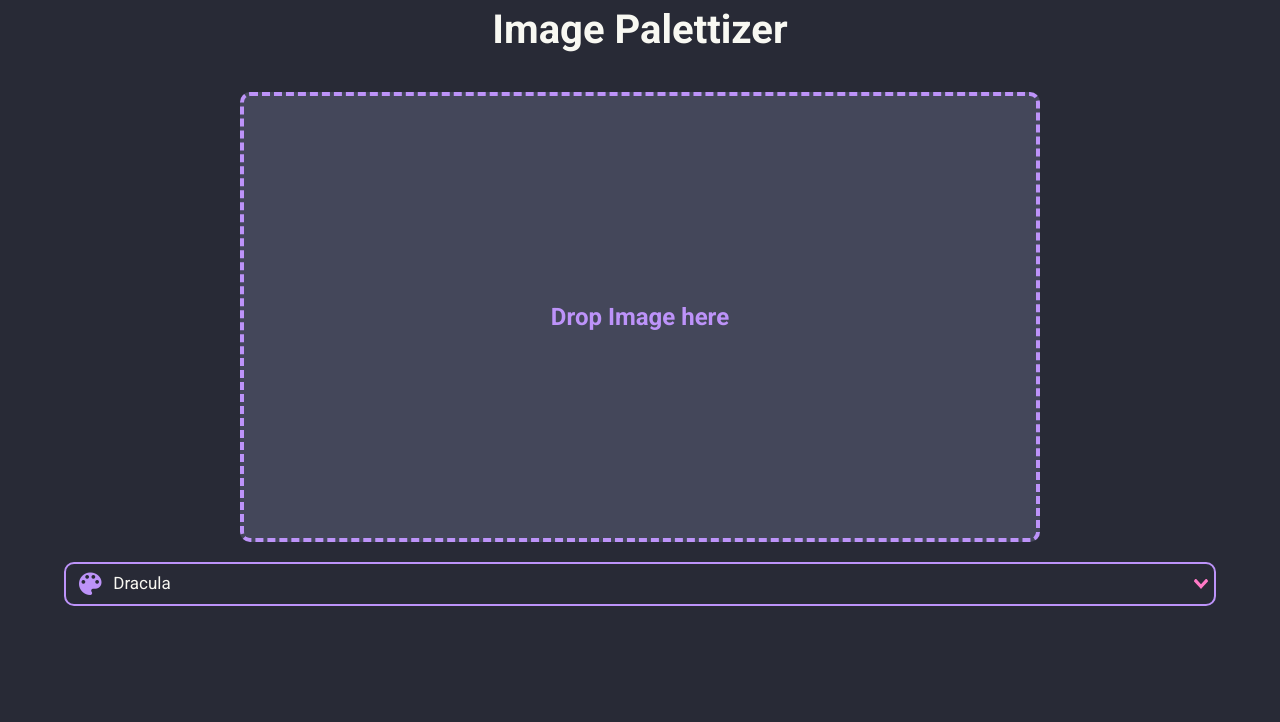
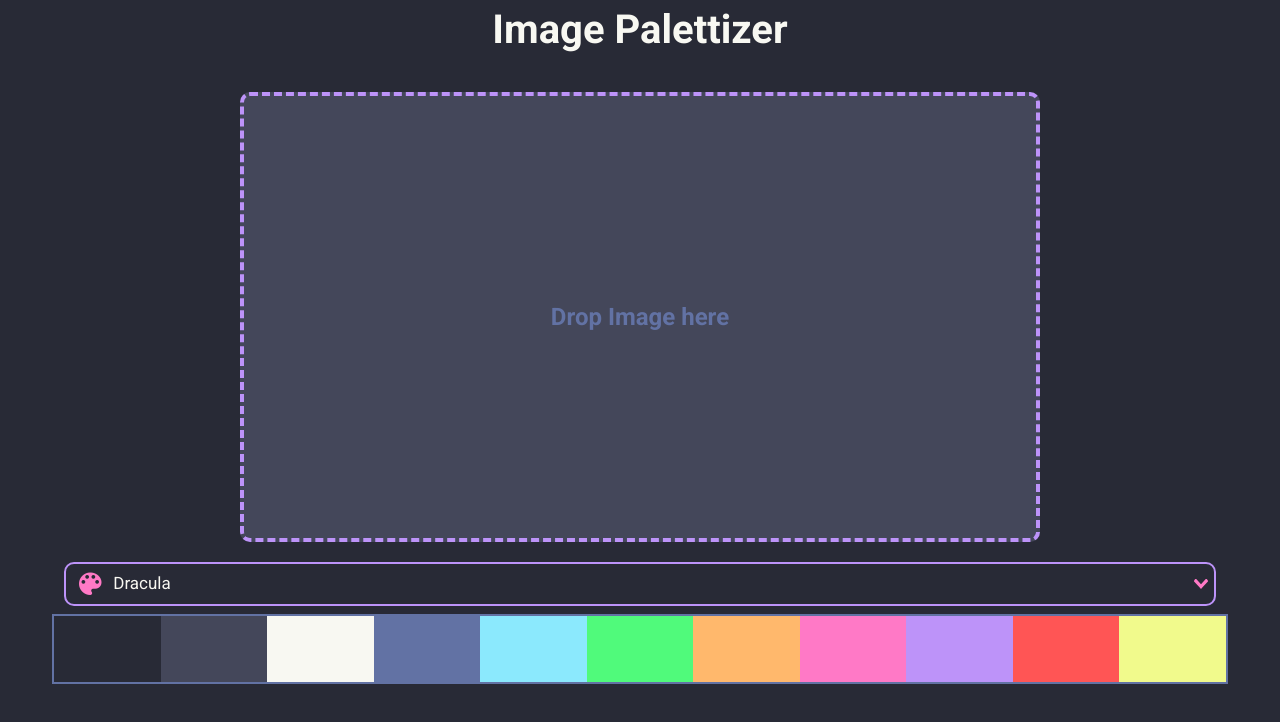
Before and after one commit to GregoryKogan/palettizer, a Vue app in the folder image-palettizer/: page / in a window 1280 px wide. Shown: the top 722 px of the page. Built offline with nearby package versions, Linux system fonts and the light colour scheme.

Commit message:
Palette preview added

```diff
--- a/image-palettizer/src/components/DropZone.vue
+++ b/image-palettizer/src/components/DropZone.vue
@@ -94,7 +94,7 @@ export default {
         border: 4px dashed #bd93f9;
         background-color: #44475a;
         transition: .3 ease all;
-        color: #bd93f9;
+        color: #6272a4;
         border-radius: 10px;
     }
     .drop-zone label {
--- /dev/null
+++ b/image-palettizer/src/components/PalettePreview.vue
@@ -0,0 +1,48 @@
+<template>
+    <div class="palette-preview">
+        <v-row class="color-row" justify="space-around">
+            <div
+            v-for="color in colors" :key="color"
+            v-bind:style="styles[color]"
+            ></div>
+        </v-row>
+    </div>
+</template>
+
+<script>
+export default {
+    name: "PalettePreview",
+    props: ["colors"],
+    data: () => ({
+        styles: {},
+    }),
+    methods: {
+        updateStyles(){
+            for (let i = 0; i < this.colors.length; ++i){
+                let style = ""
+                style += "background-color: " + this.colors[i] + ";"
+                style += "width: " + 100 / this.colors.length + "%;"
+                this.styles[this.colors[i]] = style
+            }
+        },
+    },
+    created(){
+        this.updateStyles()
+    },
+    watch: {
+        colors: function(){
+            this.updateStyles()
+        }
+    }
+}
+</script>
+
+<style>
+    .palette-preview{
+        height: 70px;
+    }
+    .color-row{
+        height: 100%;
+        border: solid 2px #6272a4;
+    }
+</style>
--- a/image-palettizer/src/components/PaletteSelect.vue
+++ b/image-palettizer/src/components/PaletteSelect.vue
@@ -12,10 +12,11 @@
             <span class="option-bit">{{ option.label }}</span>
         </template>
         <template v-slot:selected-option=option>
-            <v-icon color="#bd93f9" left :size="30">mdi-palette</v-icon>
+            <v-icon color="#ff79c6" left :size="30">mdi-palette</v-icon>
             <span>{{option.label}}</span>
         </template>
         </vue-select>
+        <PalettePreview class="select-preview" :colors="this.$store.state.palettes[this.$store.state.palette]"/>
     </div>
 </template>
 
@@ -23,13 +24,14 @@
 import Vue from 'vue'
 import vSelect from 'vue-select'
 import 'vue-select/dist/vue-select.css';
+import PalettePreview from './PalettePreview.vue'
 
 
 Vue.component('vue-select', vSelect)
 
 export default {
     name: "PaletteSelect",
-    components: {},
+    components: { PalettePreview },
     data: () => ({
     }),
     methods: {
@@ -46,6 +48,10 @@ export default {
         width: 100%;
         height: 1000px;
     }
+    .palette-select .select-preview{
+        margin-top: 20px;
+    }
+
     .palette-chooser .vs__search::placeholder,
     .palette-chooser .vs__dropdown-toggle{
         background: #282a36;
@@ -60,6 +66,7 @@ export default {
     }
     .palette-chooser .vs__dropdown-menu{
         padding: 0;
+        margin-top: 10px;
         background: #282a36;
         border-radius: 10px;
         color: #f8f8f2;
--- a/image-palettizer/src/palettes.json
+++ b/image-palettizer/src/palettes.json
@@ -121,7 +121,6 @@
       "#665c54",
       "#7c6f64",
       "#32302f",
-      "#a89984",
       "#bdae93",
       "#d5c4a1",
       "#fbf1c7"
```
